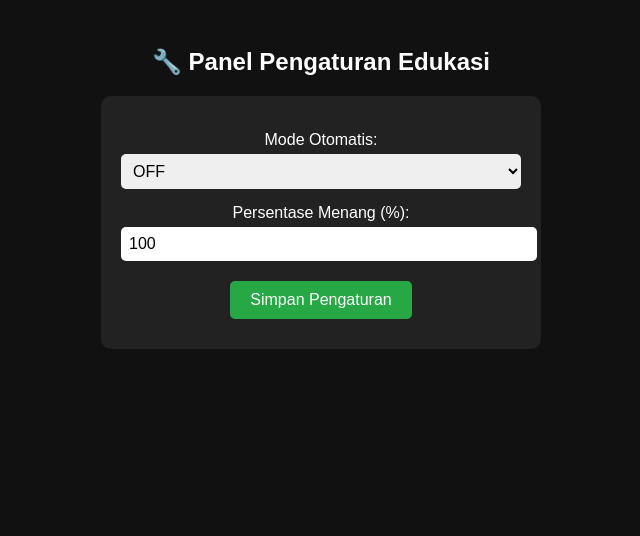
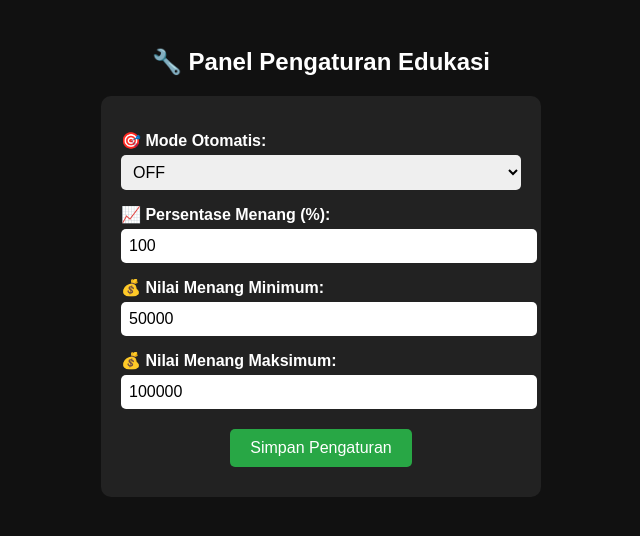
Before and after one commit to Arvan001/slot-edukasi, a Flask app: page /admin in a window 1280 px wide. Shown: the top 536 px of the page, without its empty margins (319-959 px from the left). Run offline with Flask 3, Linux system fonts and the light colour scheme; a user stored in the database is signed in.

Commit message:
Update admin.html

```diff
--- a/templates/admin.html
+++ b/templates/admin.html
@@ -22,6 +22,8 @@
     label {
       display: block;
       margin-top: 15px;
+      font-weight: bold;
+      text-align: left;
     }
     input[type="number"], select {
       width: 100%;
@@ -51,14 +53,20 @@
   <h2>🔧 Panel Pengaturan Edukasi</h2>
 
   <form id="formPengaturan">
-    <label>Mode Otomatis:</label>
+    <label>🎯 Mode Otomatis:</label>
     <select id="modeOtomatis">
       <option value="true">ON</option>
       <option value="false">OFF</option>
     </select>
 
-    <label>Persentase Menang (%):</label>
+    <label>📈 Persentase Menang (%):</label>
     <input type="number" id="persentaseMenang" min="0" max="100">
+
+    <label>💰 Nilai Menang Minimum:</label>
+    <input type="number" id="minMenang" min="1000" step="1000">
+
+    <label>💰 Nilai Menang Maksimum:</label>
+    <input type="number" id="maxMenang" min="1000" step="1000">
 
     <button type="submit">Simpan Pengaturan</button>
     <div id="successMsg" class="success"></div>
@@ -71,6 +79,8 @@
         .then(data => {
           document.getElementById("modeOtomatis").value = data.modeOtomatis;
           document.getElementById("persentaseMenang").value = data.persentaseMenang;
+          document.getElementById("minMenang").value = data.minMenang || 50000;
+          document.getElementById("maxMenang").value = data.maxMenang || 100000;
         });
     }
 
@@ -78,7 +88,9 @@
       e.preventDefault();
       const pengaturanBaru = {
         modeOtomatis: document.getElementById("modeOtomatis").value === "true",
-        persentaseMenang: parseInt(document.getElementById("persentaseMenang").value)
+        persentaseMenang: parseInt(document.getElementById("persentaseMenang").value),
+        minMenang: parseInt(document.getElementById("minMenang").value),
+        maxMenang: parseInt(document.getElementById("maxMenang").value)
       };
 
       fetch("/pengaturan", {
```
